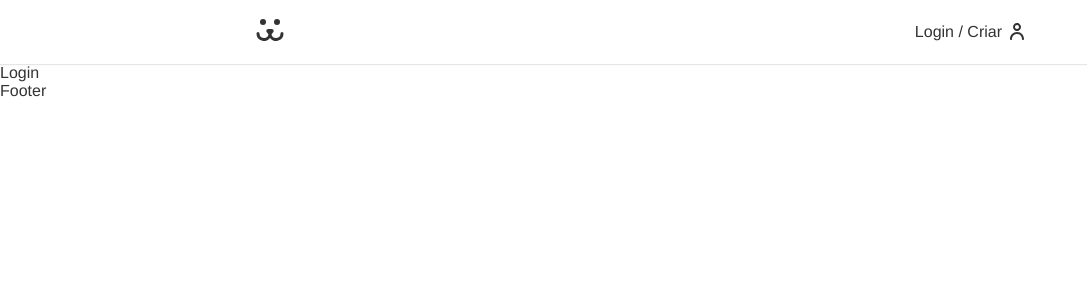
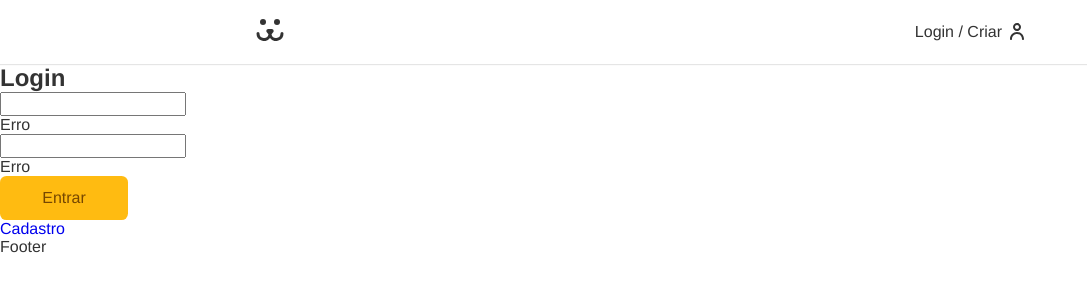
Before and after one commit to Raul772/dogs, a React (Vite) app: page /login in a window 1280 px wide. Shown: the top 300 px of the page, without its empty margins (0-1087 px from the left). Built offline with nearby package versions, Linux system fonts and the light colour scheme.

Commit message:
feat: input component

```diff
--- a/src/App.jsx
+++ b/src/App.jsx
@@ -13,7 +13,7 @@ function App() {
           <Header />
           <Routes>
             <Route path="/" element={<Home />} />
-            <Route path="/login" element={<Login />} />
+            <Route path="/login/*" element={<Login />} />
             <Route path="*" element={<h1>Página não existe</h1>} />
           </Routes>
           <Footer />
--- /dev/null
+++ b/src/Components/Forms/Button.jsx
@@ -0,0 +1,12 @@
+import React from "react";
+import styles from "./Button.module.css";
+
+const Button = ({ children, ...props }) => {
+  return (
+    <button {...props} className={styles.button}>
+      {children}
+    </button>
+  );
+};
+
+export default Button;
--- /dev/null
+++ b/src/Components/Forms/Button.module.css
@@ -0,0 +1,23 @@
+.button {
+  font-size: 1rem;
+  font-family: var(--type-first);
+  cursor: pointer;
+  border: none;
+  border-radius: 0.4rem;
+  background: #fb1;
+  color: #764701;
+  padding: 0.8rem 1.2rem;
+  min-width: 8rem;
+  transition: 0.1s;
+}
+
+.button:hover,
+.button:focus {
+  outline: none;
+  box-shadow: 0 0 0 3px #fea, 0 0 0 4px #fb1;
+}
+
+.button:disabled {
+  opacity: 0.5;
+  cursor: wait;
+}
--- /dev/null
+++ b/src/Components/Forms/Input.jsx
@@ -0,0 +1,14 @@
+import React from "react";
+import styles from "./Input.module.css";
+
+const Input = ({ label, type, name }) => {
+  return (
+    <div className={styles.wrapper}>
+      <label className={styles.label} htmlFor={name}></label>
+      <input id={name} name={name} type={type} className={styles.input} />
+      <p className={styles.error}>Erro</p>
+    </div>
+  );
+};
+
+export default Input;
--- a/src/Components/Login/Login.jsx
+++ b/src/Components/Login/Login.jsx
@@ -1,11 +1,22 @@
-import React from 'react'
+import React from "react";
+import { Route, Routes } from "react-router-dom";
+import LoginCreate from "./LoginCreate";
+import LoginForm from "./LoginForm";
+import LoginPasswordLost from "./LoginPasswordLost";
+import LoginPasswordReset from "./LoginPasswordReset";
 
 const Login = () => {
   return (
     <div>
-      Login
+      <Routes>
+        <Route path="/" element={<LoginForm />} />
+        <Route path="criar" element={<LoginCreate />} />
+        <Route path="perdeu" element={<LoginPasswordLost />} />
+        <Route path="resetar" element={<LoginPasswordReset />} />
+        <Route path="*" element={<h1>Página não existe</h1>} />
+      </Routes>
     </div>
-  )
-}
+  );
+};
 
-export default Login
+export default Login;
--- /dev/null
+++ b/src/Components/Login/LoginCreate.jsx
@@ -0,0 +1,7 @@
+import React from "react";
+
+const LoginCreate = () => {
+  return <div></div>;
+};
+
+export default LoginCreate;
--- /dev/null
+++ b/src/Components/Login/LoginForm.jsx
@@ -0,0 +1,47 @@
+import React, { useState } from "react";
+import { Link } from "react-router-dom";
+import Input from "../Forms/Input";
+import Button from "../Forms/Button";
+
+const LoginForm = () => {
+  const [username, setUsername] = useState("");
+  const [password, setPassword] = useState("");
+
+  async function handleSubmit(e) {
+    e.preventDefault();
+
+    const response = await fetch(
+      "https://dogsapi.origamid.dev/json/jwt-auth/v1/token",
+      {
+        method: "POST",
+        headers: {
+          "Content-Type": "application/json",
+        },
+        body: JSON.stringify({ username, password }),
+      }
+    );
+
+    const data = await response.json();
+
+    console.log(data);
+
+    return;
+  }
+
+  return (
+    <section>
+      <h1>Login</h1>
+      <form action="" onSubmit={handleSubmit}>
+        <Input type='text' name='username' label='Usuário' />
+        <Input type='password' name='password' label='Senha' />
+
+
+        <Button>Entrar</Button>
+      </form>
+
+      <Link to="/login/criar">Cadastro</Link>
+    </section>
+  );
+};
+
+export default LoginForm;
--- /dev/null
+++ b/src/Components/Login/LoginPasswordLost.jsx
@@ -0,0 +1,7 @@
+import React from "react";
+
+const LoginPasswordLost = () => {
+  return <div></div>;
+};
+
+export default LoginPasswordLost;
--- /dev/null
+++ b/src/Components/Login/LoginPasswordReset.jsx
@@ -0,0 +1,7 @@
+import React from "react";
+
+const LoginPasswordReset = () => {
+  return <div></div>;
+};
+
+export default LoginPasswordReset;
```
Also changed, not shown: src/Components/Forms/Input.module.css (added).
